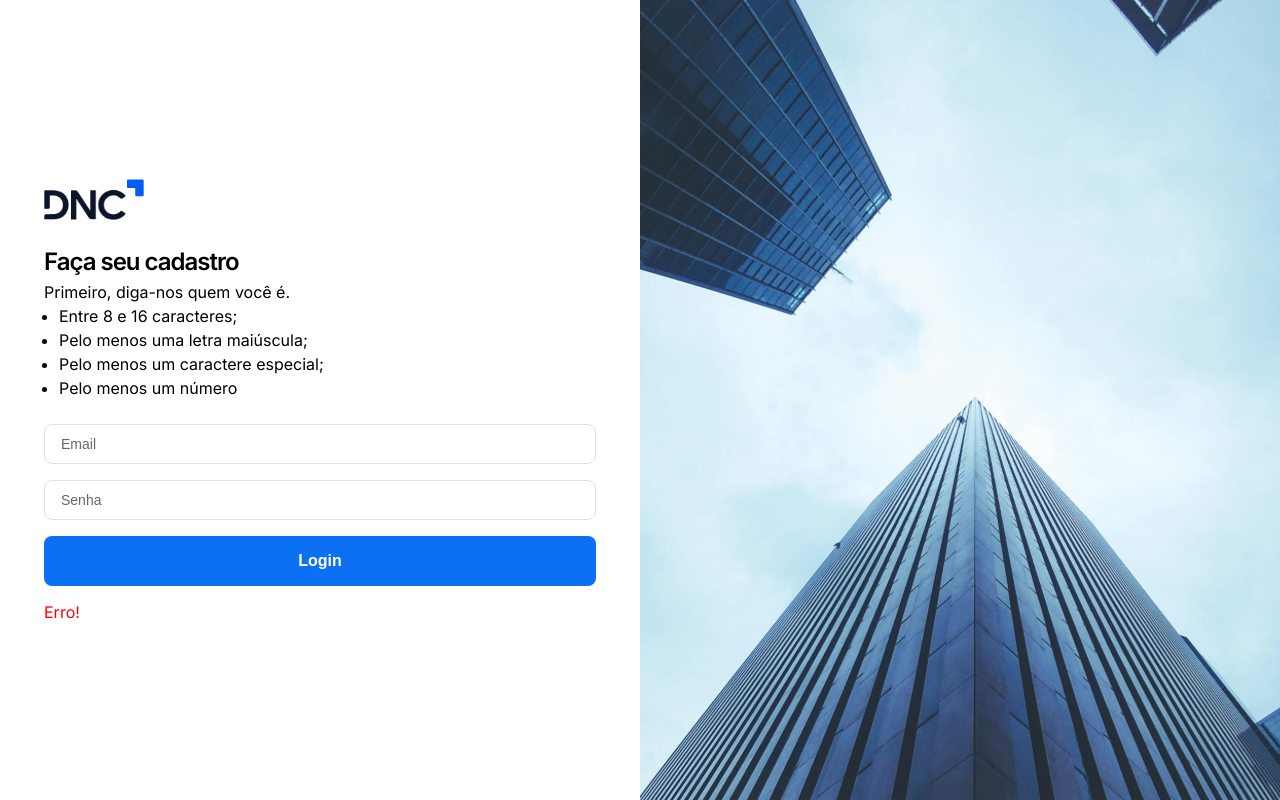
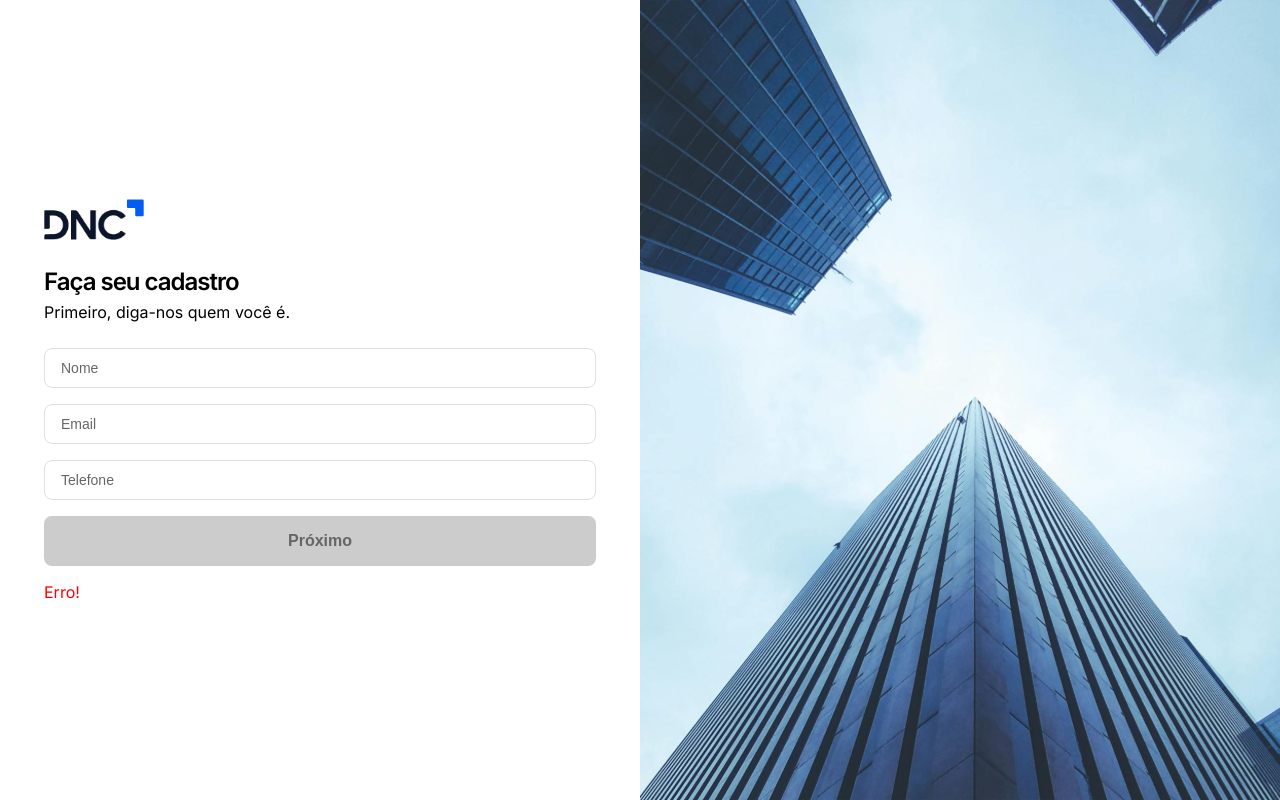
Before and after one commit to pedrorfdev/sales-dashboard, a React (Vite) app: page /cadastro in a window 1280 px wide. Built offline with nearby package versions, Linux system fonts and the light colour scheme.

Commit message:
Feat: Create profile flow

```diff
--- a/package.json
+++ b/package.json
@@ -13,6 +13,7 @@
     "@emotion/react": "^11.14.0",
     "@emotion/styled": "^11.14.0",
     "@mui/material": "^6.4.5",
+    "@reduxjs/toolkit": "^2.6.0",
     "@types/js-cookie": "^3.0.6",
     "@types/styled-components": "^5.1.34",
     "axios": "^1.8.1",
@@ -22,6 +23,7 @@
     "react": "^19.0.0",
     "react-chartjs-2": "^5.3.0",
     "react-dom": "^19.0.0",
+    "react-redux": "^9.2.0",
     "react-router-dom": "^7.2.0",
     "styled-components": "^6.1.15"
   },
--- a/src/hooks/useFormValidation.ts
+++ b/src/hooks/useFormValidation.ts
@@ -17,7 +17,18 @@
         return /\S+@\S+\.\S+/.test(String(formValues[index]))
       }
       if (input.type === 'password') {
-        return String(formValues[index]).length > 7
+        const password = String(value)
+        const hasCorrectLength = password.length >= 8 && password.length <= 16
+        const hasUppercaseLetter = /[A-Z]/.test(password)
+        const hasSpecialCharacter = /[!@#$%^&*(),.?":{}|<>]/.test(password)
+        const hasNumber = /\d/.test(password)
+
+        return (
+          hasCorrectLength &&
+          hasUppercaseLetter &&
+          hasSpecialCharacter &&
+          hasNumber
+        )
       }
       return true
     })
--- a/src/main.tsx
+++ b/src/main.tsx
@@ -3,12 +3,16 @@
 import App from './App.tsx'
 import { AppThemeProvider } from './context/AppThemeContext.tsx'
 import { GlobalStyle } from './styles/globalStyle.ts'
+import { Provider } from 'react-redux'
+import store from './redux/index.ts'
 
 createRoot(document.getElementById('root')!).render(
   <StrictMode>
-    <AppThemeProvider>
-      <GlobalStyle />
-      <App />
-    </AppThemeProvider>
+    <Provider store={store}>
+      <AppThemeProvider>
+        <GlobalStyle />
+        <App />
+      </AppThemeProvider>
+    </Provider>
   </StrictMode>
 )
--- a/src/pages/Login.tsx
+++ b/src/pages/Login.tsx
@@ -13,9 +13,14 @@
 import { useNavigate } from 'react-router-dom'
 import { jwtDecode } from 'jwt-decode'
 import Cookies from 'js-cookie'
+import { useSelector } from 'react-redux'
+import { RootState } from '@/redux'
 
 function Login() {
   const navigate = useNavigate()
+  const { email, message } = useSelector(
+    (state: RootState) => state.createProfile
+  )
 
   const inputs = [
     { type: 'email', placeholder: 'Email' },
@@ -28,7 +33,7 @@
   const { formValues, formValid, handleChange } = useFormValidation(inputs)
 
   const handleMessage = (): MessageProps => {
-    if (!error) return { msg: '', type: 'success' }
+    if (!error) return { msg: message ?? '', type: 'success' }
     switch (error) {
       case 401:
         return {
@@ -62,6 +67,12 @@
     }
     if (Cookies.get('Authorization')) navigate('/home')
   }, [data, navigate])
+
+  useEffect(() => {
+    if (email) {
+      handleChange(0, email)
+    }
+  }, [email])
 
   return (
     <>
--- a/src/pages/Registration.tsx
+++ b/src/pages/Registration.tsx
@@ -6,10 +6,78 @@
   StyledP,
   StyledUl,
 } from '@/components'
+import { useFormValidation, usePost } from '@/hooks'
+import { RootState } from '@/redux'
+import { setMessage, setProfileData } from '@/redux/slices/createProfile'
+import { CreateProfileData, InputProps } from '@/types'
 import { pxToRem } from '@/utils'
 import { Box, Container, Grid } from '@mui/material'
+import { ChangeEvent, useEffect } from 'react'
+import { useDispatch, useSelector } from 'react-redux'
+import { useNavigate } from 'react-router-dom'
 
 function Registration() {
+  const navigate = useNavigate()
+  const dispatch = useDispatch()
+  const { email } = useSelector((state: RootState) => state.createProfile)
+  const { data, loading, error, postData } = usePost<string, CreateProfileData>(
+    'profile/create'
+  )
+
+  //Form step 1
+  const step1Inputs: InputProps[] = [
+    { name: 'name', type: 'text', placeholder: 'Nome', required: true },
+    { name: 'email', type: 'email', placeholder: 'Email' },
+    { name: 'phone', type: 'tel', placeholder: 'Telefone', required: true },
+  ]
+
+  const handleStep1 = (e: React.FormEvent) => {
+    e.preventDefault()
+    dispatch(
+      setProfileData({
+        email: String(step1FormValues[1]),
+      })
+    )
+  }
+
+  const {
+    formValues: step1FormValues,
+    formValid: step1FormValid,
+    handleChange: step1FormHandleChange,
+  } = useFormValidation(step1Inputs)
+
+  //Form step 2
+  const step2Inputs: InputProps[] = [{ type: 'password', placeholder: 'Senha' }]
+
+  const handleStep2 = async (e: React.FormEvent) => {
+    e.preventDefault()
+    await postData({
+      name: String(step1FormValues[0]),
+      email: String(step1FormValues[1]),
+      phone: String(step1FormValues[2]),
+      password: String(step2FormValues[0]),
+    })
+  }
+
+  const {
+    formValues: step2FormValues,
+    formValid: step2FormValid,
+    handleChange: step2FormHandleChange,
+  } = useFormValidation(step2Inputs)
+
+  const handleStepInputs = email ? step2Inputs : step1Inputs
+
+  useEffect(() => {
+    if (data !== null) {
+      dispatch(setMessage('Usuário criado com sucesso'))
+      navigate('/')
+    } else if (error) {
+      alert(
+        `Não foi possível realizar a operação. Entre em contato com nosso suporte (${error}).`
+      )
+    }
+  }, [data, error, navigate])
+
   return (
     <>
       <Box>
@@ -25,22 +93,52 @@
                 <Logo height={41} width={100} />
               </Box>
               <Box sx={{ marginBottom: pxToRem(24) }}>
-                <StyledH1>Faça seu cadastro</StyledH1>
-                <StyledP>Primeiro, diga-nos quem você é.</StyledP>
+                <StyledH1>
+                  {email ? 'Defina sua senha' : 'Faça seu cadastro'}
+                </StyledH1>
+                <StyledP>
+                  {' '}
+                  {email
+                    ? 'Sua senha deve ter: '
+                    : 'Primeiro, diga-nos quem você é.'}
+                </StyledP>
+                {email && (
                   <StyledUl>
                     <li>Entre 8 e 16 caracteres;</li>
                     <li>Pelo menos uma letra maiúscula;</li>
                     <li>Pelo menos um caractere especial;</li>
                     <li>Pelo menos um número</li>
                   </StyledUl>
+                )}
               </Box>
               <FormComponent
-                inputs={[
-                  { type: 'email', placeholder: 'Email' },
-                  { type: 'password', placeholder: 'Senha' },
-                ]}
+                inputs={handleStepInputs.map((input, index) => ({
+                  type: input.type,
+                  placeholder: input.placeholder,
+                  value: email
+                    ? step2FormValues[index] || ''
+                    : step1FormValues[index] || '',
+                  onChange: (e: ChangeEvent<HTMLInputElement>) =>
+                    email
+                      ? step2FormHandleChange(
+                          index,
+                          (e.target as HTMLInputElement).value
+                        )
+                      : step1FormHandleChange(
+                          index,
+                          (e.target as HTMLInputElement).value
+                        ),
+                }))}
                 buttons={[
-                  { className: 'primary', type: 'submit', children: 'Login' },
+                  {
+                    className: 'primary',
+                    disabled: email
+                      ? !step2FormValid || loading
+                      : !step1FormValid,
+                    onClick: email ? handleStep2 : handleStep1,
+                    type: 'submit',
+                    children: email ? 'Enviar' : 'Próximo',
+                  },
                 ]}
                 message={{
                   msg: 'Erro!',
--- /dev/null
+++ b/src/redux/index.ts
@@ -0,0 +1,13 @@
+import { configureStore } from '@reduxjs/toolkit'
+import createProfileReducer from './slices/createProfile'
+
+const store = configureStore({
+  reducer: {
+    createProfile: createProfileReducer,
+  },
+})
+
+export type RootState = ReturnType<typeof store.getState>
+export type AppDispatch = typeof store.dispatch
+
+export default store
--- /dev/null
+++ b/src/redux/slices/createProfile.ts
@@ -0,0 +1,28 @@
+import { CreateProfileData } from '@/types'
+import { createSlice, PayloadAction } from '@reduxjs/toolkit'
+
+const initialState: Omit<CreateProfileData, 'name' | 'phone' | 'password'> = {
+  email: '',
+  message: null,
+}
+
+const profileSlice = createSlice({
+  name: 'profile',
+  initialState,
+  reducers: {
+    setProfileData: (
+      state,
+      action: PayloadAction<
+        Omit<CreateProfileData, 'name' | 'phone' | 'password'>
+      >
+    ) => {
+      state.email = action.payload.email
+    },
+    setMessage: (state, action: PayloadAction<string>) => {
+      state.message = action.payload
+    },
+  },
+})
+
+export const { setProfileData, setMessage } = profileSlice.actions
+export default profileSlice.reducer
```
Also changed, not shown: src/types/profileData.d.ts (+8 -0 lines), 1 other file (tests, documents, lock files or other folders). Lines whose indentation alone changed are shown as unchanged.
